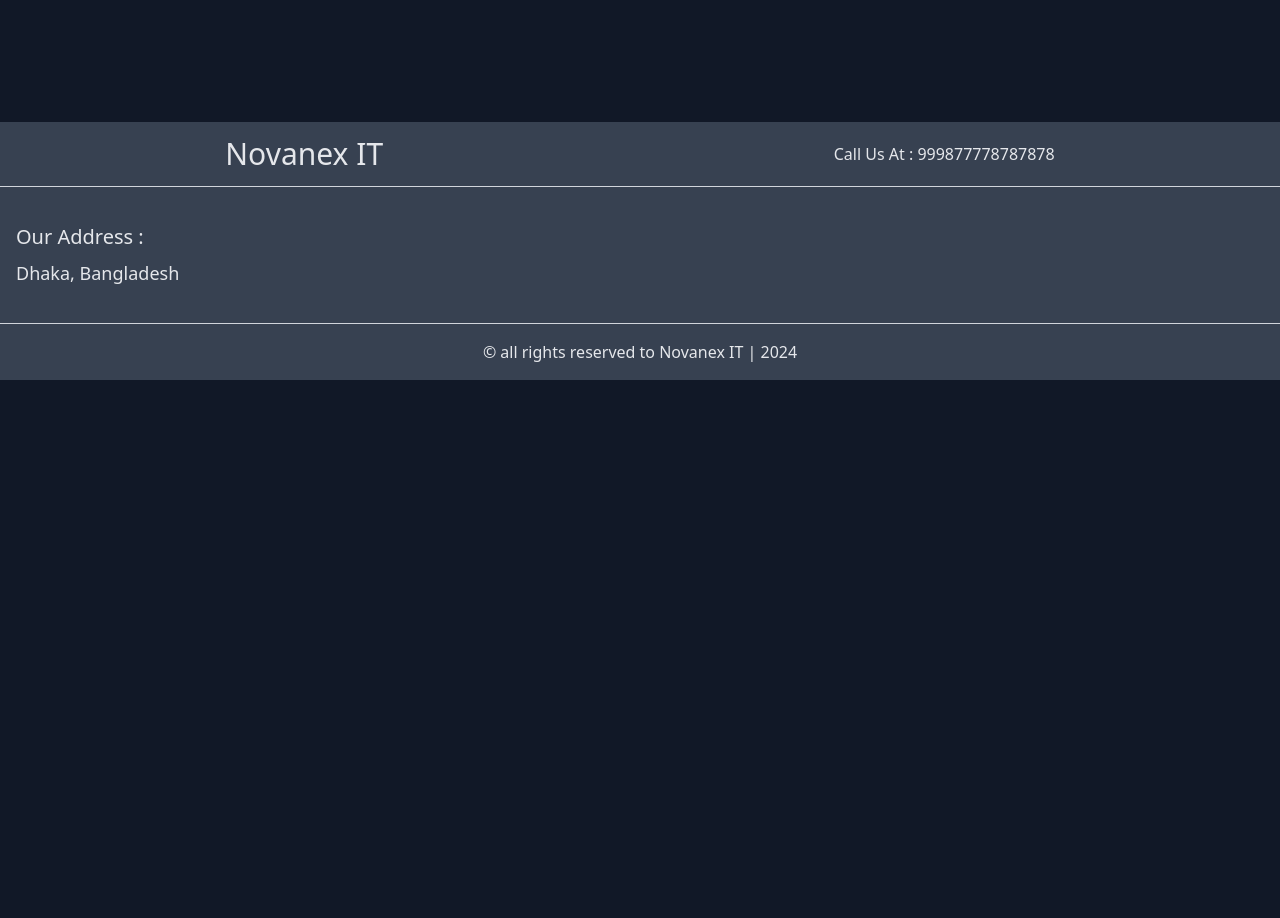
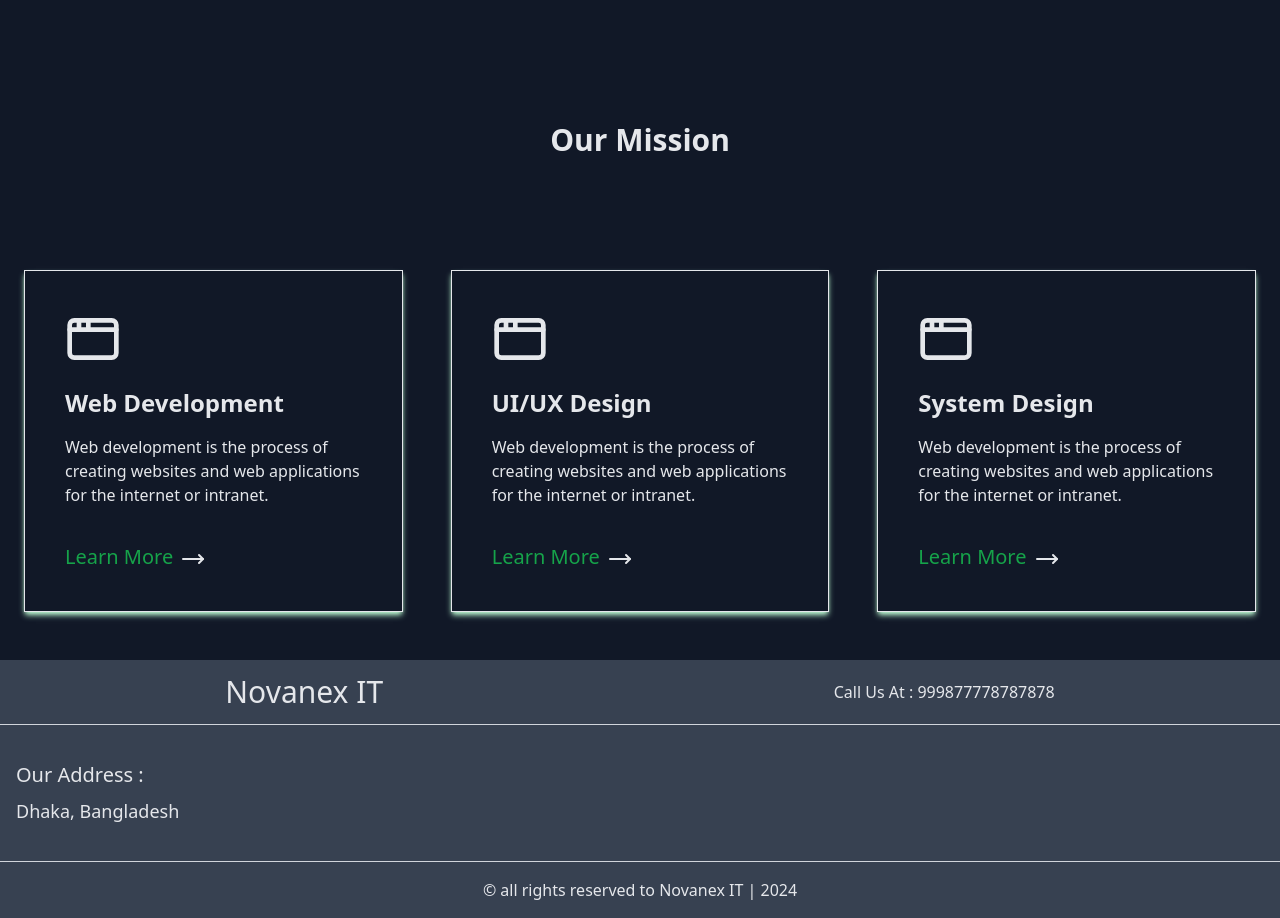
Before and after one commit to Saif-Tasnim/Novanex-Agency, a React (Vite) app: page / in a window 1280 px wide. Shown: the part 1480-2398 px from the top of the page. Before the commit the page ends 1860 px from the top, so only its background shows below. Built offline with nearby package versions, Linux system fonts and the light colour scheme.

Commit message:
feat: our mission done

```diff
--- a/package.json
+++ b/package.json
@@ -12,6 +12,7 @@
   "dependencies": {
     "aos": "^3.0.0-beta.6",
     "hamburger-react": "^2.5.1",
+    "lucide-react": "^0.446.0",
     "react": "^18.3.1",
     "react-dom": "^18.3.1",
     "react-router-dom": "^6.26.2",
--- /dev/null
+++ b/src/component/Icons/Icons.jsx
@@ -0,0 +1,9 @@
+import { AppWindow, MoveRightIcon } from "lucide-react";
+
+
+const Icons =  {
+   AppWindow,
+   MoveRightIcon
+};
+
+export default Icons;
--- a/src/page/homepage/Home.jsx
+++ b/src/page/homepage/Home.jsx
@@ -1,5 +1,6 @@
 import About from "./component/About/About";
 import Banner from "./component/Banner/Banner";
+import OurMision from "./component/OurMision/OurMision";
 
 const Home = () => {
 
@@ -7,6 +8,7 @@ const Home = () => {
     <div>
       <Banner />
       <About />
+      <OurMision />
     </div>
   );
 };
--- /dev/null
+++ b/src/page/homepage/component/OurMision/OurMision.jsx
@@ -0,0 +1,32 @@
+import SubHeading from "../../../../component/SubHeading/SubHeading";
+import SingleCard from "./SingleCard/SingleCard";
+
+const OurMision = () => {
+  return (
+    <div>
+      <div>
+        <SubHeading content="Our Mission" />
+      </div>
+
+      <div className="grid grid-cols-1 md:grid-cols-2 lg:grid-cols-3 gap-12 mx-6 my-12">
+        <SingleCard
+          title="Web Development"
+          description="Web development is the process of creating websites and web applications for the internet or intranet."
+          link=""
+        />
+        <SingleCard
+          title="UI/UX Design"
+          description="Web development is the process of creating websites and web applications for the internet or intranet."
+          link=""
+        />
+        <SingleCard
+          title="System Design"
+          description="Web development is the process of creating websites and web applications for the internet or intranet."
+          link=""
+        />
+      </div>
+    </div>
+  );
+};
+
+export default OurMision;
--- /dev/null
+++ b/src/page/homepage/component/OurMision/SingleCard/SingleCard.jsx
@@ -0,0 +1,16 @@
+import { Link } from "react-router-dom";
+import Icons from "../../../../../component/Icons/Icons";
+
+// eslint-disable-next-line react/prop-types
+const SingleCard = ({ title, description, link}) => {
+    return (
+        <div className="w-full p-10 border shadow-md shadow-green-200">
+            <Icons.AppWindow className="w-14 h-14"/>
+            <h1 className="text-2xl font-semibold mt-5 mb-3 cursor-pointer hover:underline">{title}</h1>
+            <p className="my-4">{description}</p>
+            <Link to={link} className="pt-5 flex gap-2 items-center text-green-600 text-xl"> Learn More <span className="pt-1 text-green-600"><Icons.MoveRightIcon /></span> </Link>
+        </div>
+    );
+};
+
+export default SingleCard;
```
Also changed, not shown: 1 other file (tests, documents, lock files or other folders).
